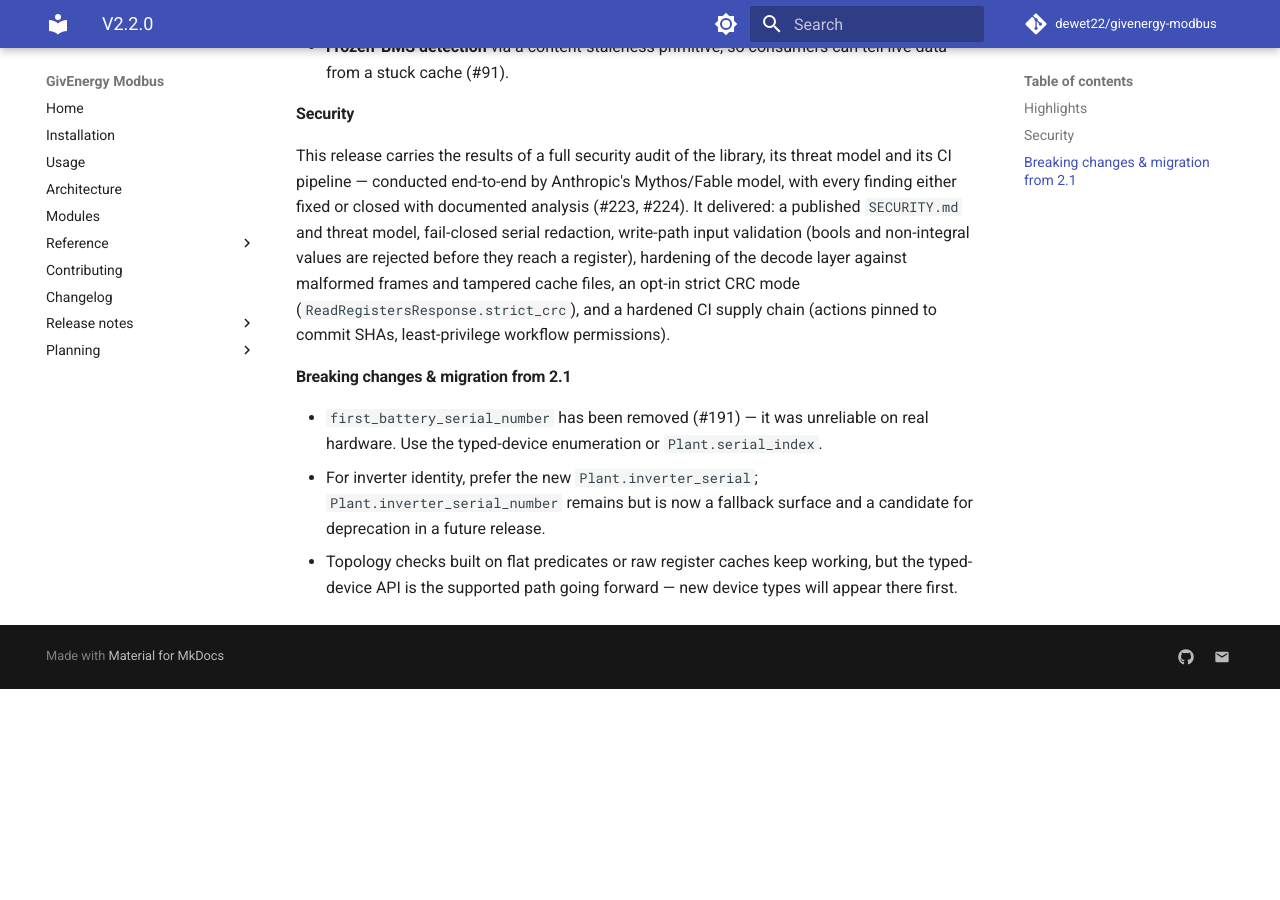
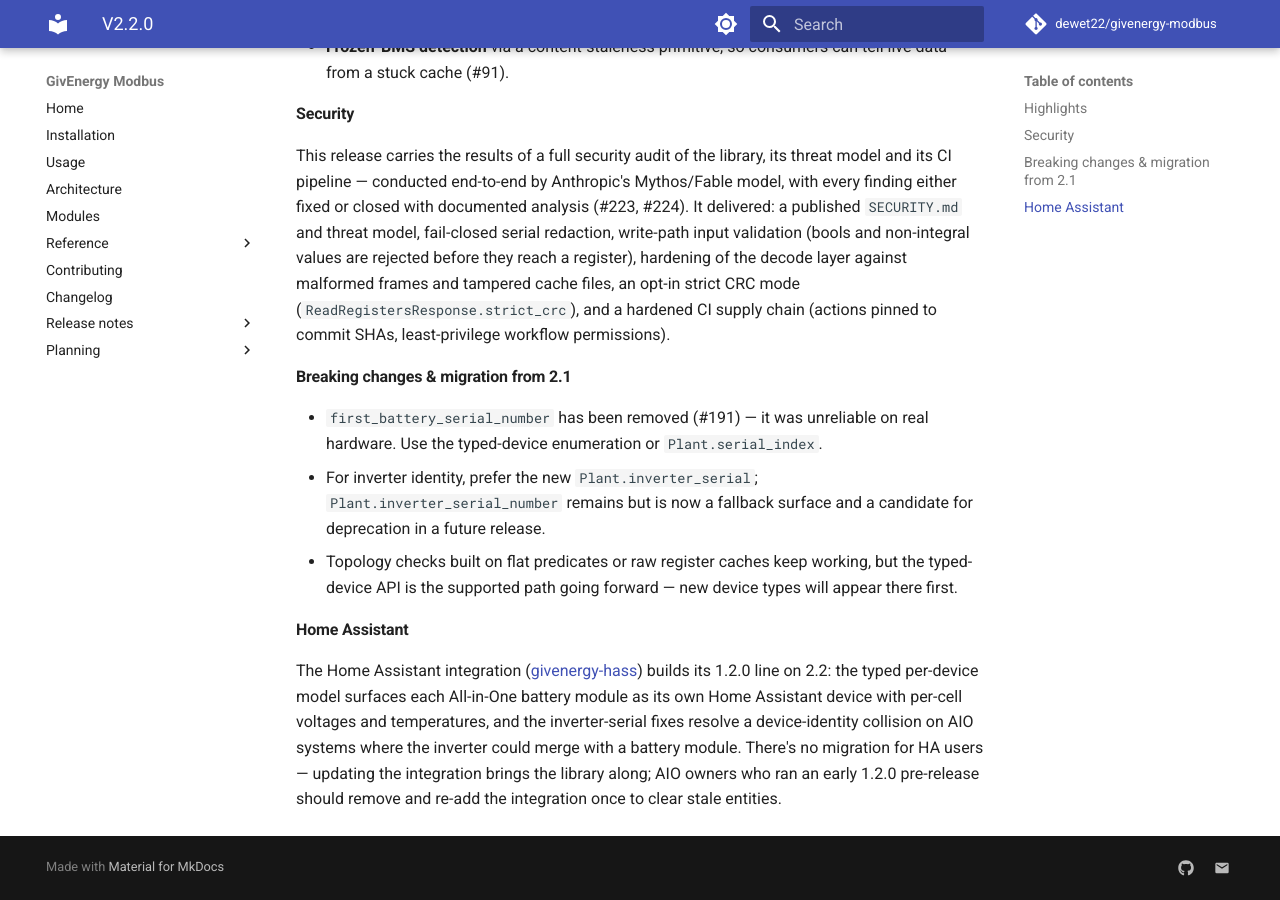
Before and after one commit to dewet22/givenergy-modbus, an MkDocs documentation site: the page built from docs/release-notes/v2.2.0.md, in a window 1280 px wide and 900 px high, scrolled down 678 px. Built offline with MkDocs 1.6.1 and Material for MkDocs 9.7.7, drawn with Linux system fonts in a browser that asks for light colours; comment, search, counter and statistics services are not loaded; before the commit the page ends 1367 px from its top, so only the background shows below that.

Commit message:
docs(release-notes): add Home Assistant section to v2.2.0 narrative
Blurb supplied verbatim by the hass agent (maintainer-approved) alongside its GO:
rc5 hardware-validated on a 4-module AIO and a Hybrid Gen-1, rc6 suite-validated
under hass v1.2.0rc5.

Changelog: skip

Co-Authored-By: Claude Opus 4.8 (1M context) <noreply@anthropic.com>

```diff
--- a/docs/release-notes/v2.2.0.md
+++ b/docs/release-notes/v2.2.0.md
@@ -44,3 +44,15 @@ chain (actions pinned to commit SHAs, least-privilege workflow permissions).
 - Topology checks built on flat predicates or raw register caches keep working,
   but the typed-device API is the supported path going forward — new device
   types will appear there first.
+
+### Home Assistant
+
+The Home Assistant integration
+([givenergy-hass](https://github.com/dewet22/givenergy-hass)) builds its 1.2.0
+line on 2.2: the typed per-device model surfaces each All-in-One battery module
+as its own Home Assistant device with per-cell voltages and temperatures, and
+the inverter-serial fixes resolve a device-identity collision on AIO systems
+where the inverter could merge with a battery module. There's no migration for
+HA users — updating the integration brings the library along; AIO owners who
+ran an early 1.2.0 pre-release should remove and re-add the integration once to
+clear stale entities.
```
